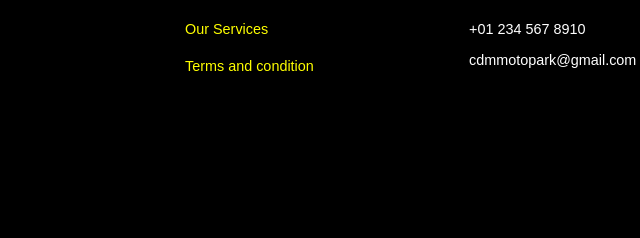
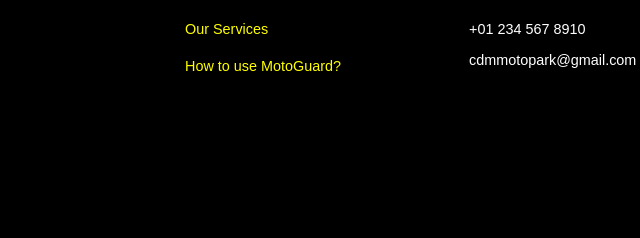
Before and after one commit to jaymart123/cdmmotoguard, a plain HTML site: page index.html in a window 1280 px wide. Shown: the part 5964-6202 px from the top of the page, 545-1185 px from the left. Drawn offline with nearby package versions, Linux system fonts and the light colour scheme.

Commit message:
Update index.html

```diff
--- a/index.html
+++ b/index.html
@@ -438,7 +438,7 @@
          <div class="footer3">
               <h4>Privacy</h4>
              <li><a href="services.html">Our Services</a></li>
-             <li><a href="terms.html">Terms and condition</a></li>
+             <li><a href="terms.html">How to use MotoGuard?</a></li>
 
          </div>
 
```
